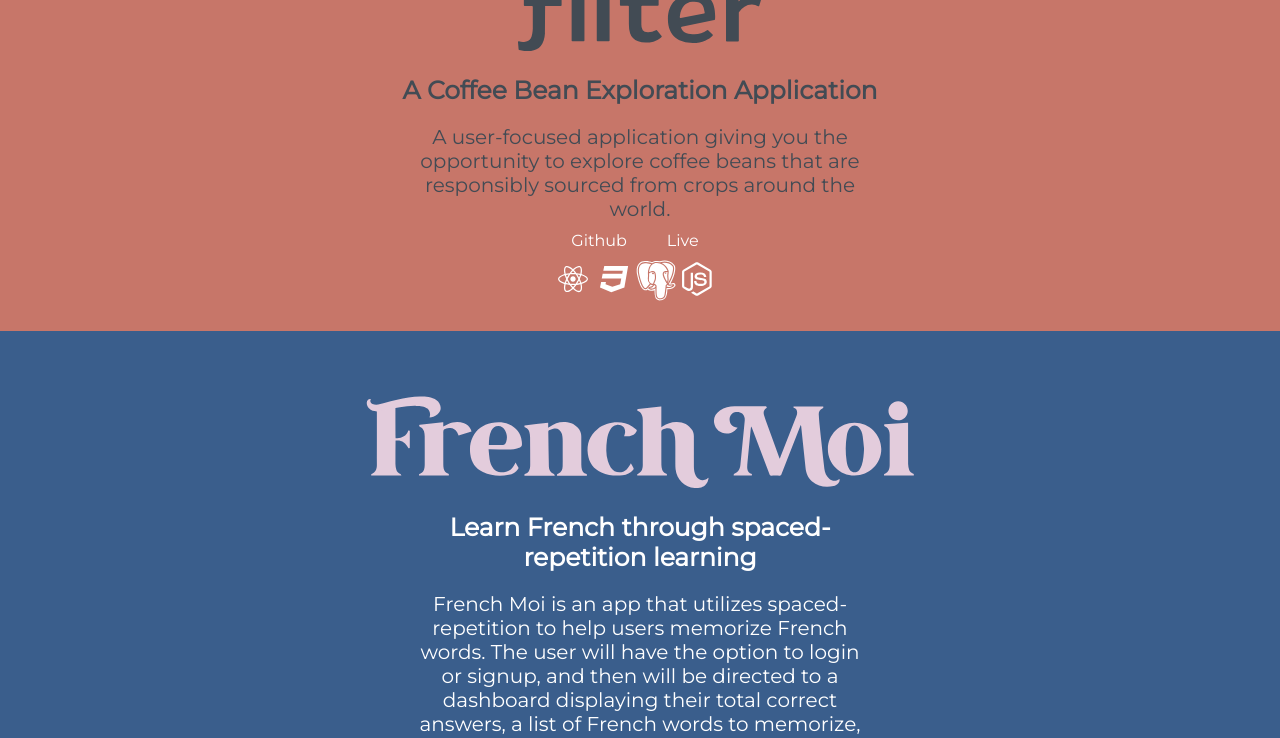
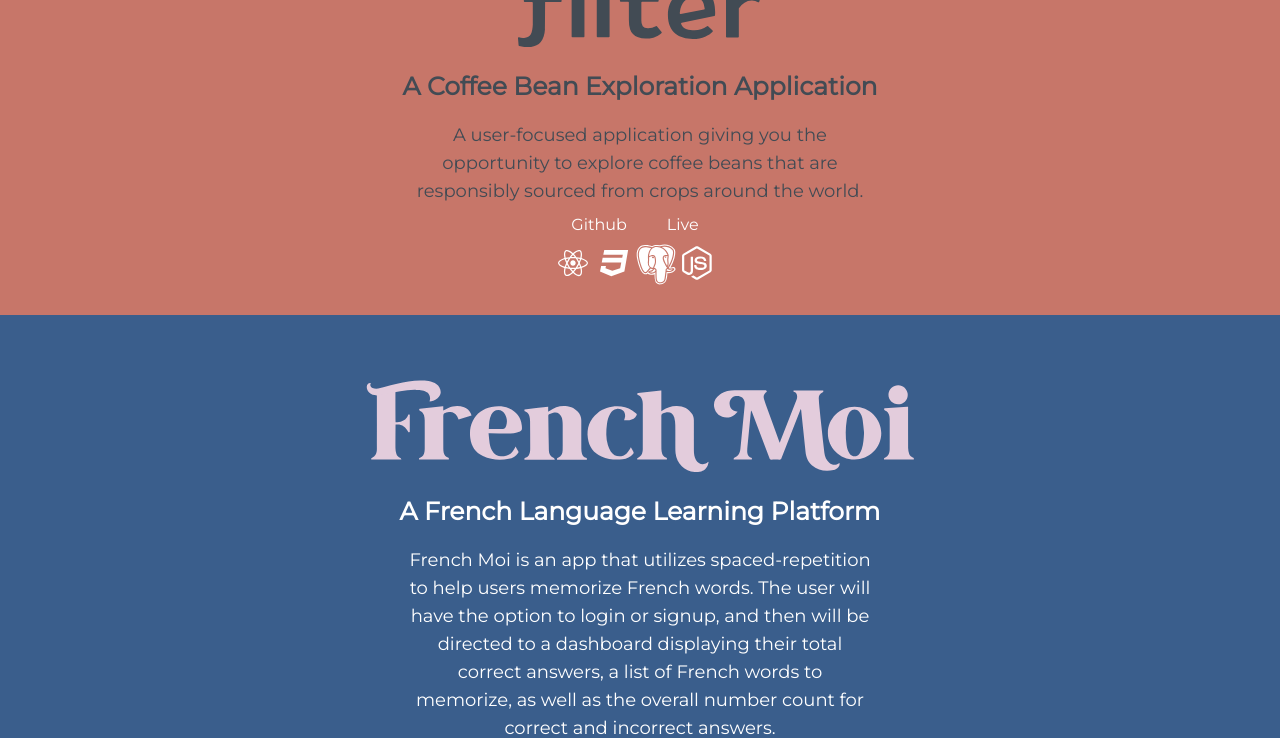
Before and after one commit to slingner/lingner-portfolio, a React (Create React App) app: page / in a window 1280 px wide. Shown: the part 1640-2378 px from the top of the page. Built offline with nearby package versions, Linux system fonts and the light colour scheme; what react-animations would draw is missing.

Commit message:
fixed spacing and img size on work and about

```diff
--- a/src/components/Filter/Filter.js
+++ b/src/components/Filter/Filter.js
@@ -23,7 +23,7 @@ export default function Filter() {
         <FilterLogo1 />
       </LinkWrap>
       <ProjectSubHeader>A Coffee Bean Exploration Application</ProjectSubHeader>
-      <StyledP style={{ fontSize: '20px', color: colors.darkgrey }}>
+      <StyledP style={{ color: colors.darkgrey }}>
         A user-focused application giving you the opportunity to explore coffee
         beans that are responsibly sourced from crops around the world.{' '}
       </StyledP>
--- a/src/components/Folkul/Folkul.js
+++ b/src/components/Folkul/Folkul.js
@@ -23,7 +23,7 @@ export default function Folkul() {
         <FolkulLogo1 aria-label="Logo and Link to Scott Lingner's Folkul App" />
       </LinkWrap>
       <ProjectSubHeader>A Thought-Sharing Social Network</ProjectSubHeader>
-      <StyledP style={{ fontSize: '20px', color: colors.darkgrey }}>
+      <StyledP style={{ color: colors.darkgrey }}>
         Folkul is a place where you can privately gather your thoughts - this
         can be small ideas to the next greatest invention. You can connect to
         other users and then share this idea with them - getting criticism,
--- a/src/components/FrenchMoi/FrenchMoi.js
+++ b/src/components/FrenchMoi/FrenchMoi.js
@@ -31,10 +31,10 @@ export default function FrenchMoi() {
       </LinkWrap>
 
       <ProjectSubHeader style={{ color: colors.white }}>
-        Learn French through spaced-repetition learning
+        A French Language Learning Platform
       </ProjectSubHeader>
 
-      <StyledP style={{ fontSize: '20px', color: colors.white }}>
+      <StyledP style={{ color: colors.white }}>
         French Moi is an app that utilizes spaced-repetition to help users
         memorize French words. The user will have the option to login or signup,
         and then will be directed to a dashboard displaying their total correct
--- a/src/components/Work/Work.style.js
+++ b/src/components/Work/Work.style.js
@@ -18,11 +18,12 @@ export const PageWrapper = styled.div`
 export const StyledP = styled.p`
   margin: auto;
   width: 88%;
+  font-size: 20px;
   line-height: 28px;
 
   @media (min-width: 600px) {
     width: 38%;
-    line-height: 24px;
+    font-size: 28px;
   }
 `;
 
@@ -33,7 +34,7 @@ export const ContentWrapper = styled.div`
   padding: 30px;
   text-align: center;
   > p {
-    font-size: 16px;
+    font-size: 18px;
   }
 `;
 
@@ -63,7 +64,8 @@ export const PageHeader = styled.h1`
 `;
 
 export const ProjectSubHeader = styled.h1`
-  font-size: 18px;
+  font-size: 22px;
+  font-weight: bold;
   color: ${colors.darkgrey};
   margin: auto;
   padding-bottom: 20px;
```
